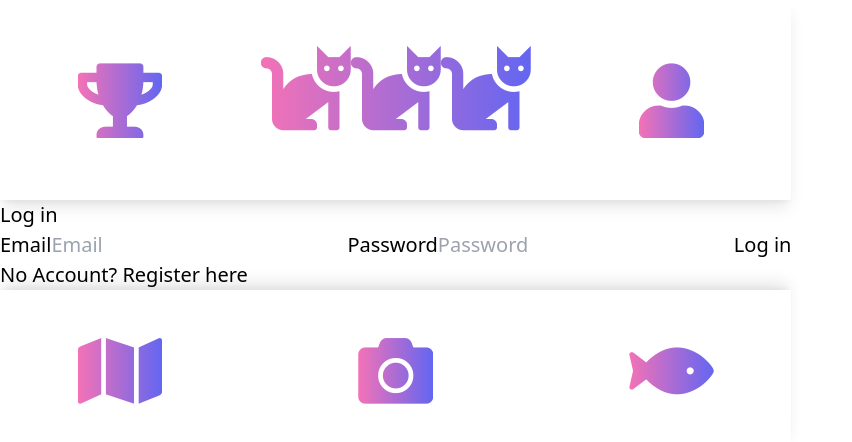
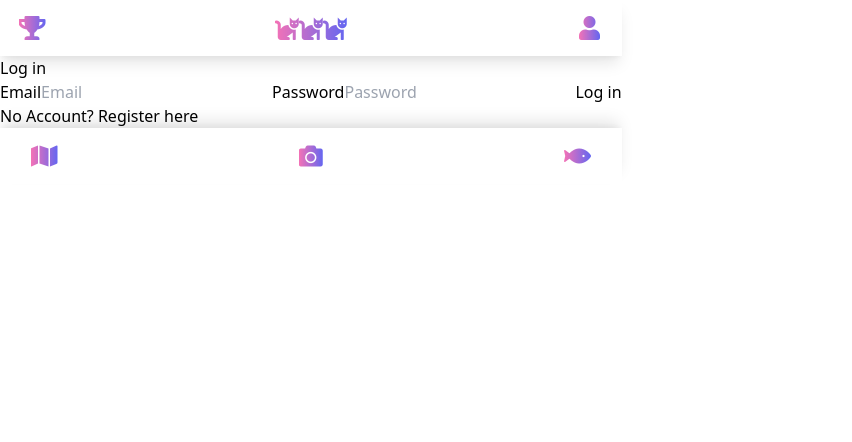
Before and after one commit to harakeke-2021/catwatch, a React (Vite) app: page /login in a window 1280 px wide. Before the commit this address led to /login#/login. Shown: the top 442 px of the page, without its empty margins (0-852 px from the left). Built offline with nearby package versions, Linux system fonts and the light colour scheme; no server answers.

Commit message:
resizing for PWA

```diff
--- a/client/features/feed/FeedPost.jsx
+++ b/client/features/feed/FeedPost.jsx
@@ -6,17 +6,17 @@ import cat from 'url:../../static/cat.jpeg'
 export default function FeedPost (props) {
   return (
     <section className="pb-12">
-      <div className="flex items-center p-6">
-        <div className="flex w-24 h-24 bg-green-500 rounded-full" >
-          <p className="m-auto text-7xl">😽</p>
+      <div className="flex items-center p-4">
+        <div className="flex w-8 h-8 bg-green-500 rounded-full" >
+          <p className="m-auto">😽</p>
         </div>
-        <div className="px-8 text-3xl">{props.item}</div>
+        <div className="px-8">{props.item}</div>
       </div>
       <div>
         <img className="w-full" src={cat} alt=""/>
       </div>
-      <div className="h-16 bg-gray-300"></div>
-      <div className="h-24 text-2xl">Lorem ipsum dolor sit amet consectetur adipisicing elit. Temporibus, vel magni. Non impedit id ducimus delectus a. Voluptatibus, qui temporibus!</div>
+      <div className="h-8 p-2 bg-gray-300"></div>
+      <div className="h-24 p-2 text-sm">Lorem ipsum dolor sit amet consectetur adipisicing elit. Temporibus, vel magni. Non impedit id ducimus delectus a. Voluptatibus, qui temporibus!</div>
     </section>
   )
 }
--- a/client/features/nav/Camera.jsx
+++ /dev/null
@@ -1,9 +0,0 @@
-import React from 'react'
-
-export default function Camera () {
-  return (
-    <div>
-     📷
-    </div>
-  )
-}
--- a/client/features/nav/Footer.jsx
+++ b/client/features/nav/Footer.jsx
@@ -3,8 +3,8 @@ import NavButton from './NavButton'
 
 export default function Footer () {
   return (
-    <footer className="text-6xl shadow-lg transform rotate-180">
-      <div className="flex justify-between p-4 px-12 transform rotate-180">
+    <footer className="text-2xl shadow-lg transform rotate-180">
+      <div className="flex justify-between p-2 px-6 transform rotate-180">
         {/* map camera feed */}
         <NavButton target="/map" className="fas fa-map" />
         <NavButton target="/camera" className="fas fa-camera" />
--- a/client/features/nav/Header.jsx
+++ b/client/features/nav/Header.jsx
@@ -4,8 +4,8 @@ import NavButton from './NavButton'
 
 export default function Header () {
   return (
-    <header className="text-6xl shadow-lg">
-      <div className="flex justify-between p-8 px-12">
+    <header className="text-2xl shadow-lg">
+      <div className="flex items-center justify-between p-2 px-3">
         <NavButton target="/leaderboard" className="fas fa-trophy" />
         <Logo/>
         <NavButton target="/user" className="fas fa-user"/>
--- a/client/features/nav/Logo.jsx
+++ b/client/features/nav/Logo.jsx
@@ -3,9 +3,9 @@ import React from 'react'
 export default function Logo () {
   return (
     <div className="text-gradient bg-gradient-to-r from-pink-400 to-indigo-500">
-      <i className="text-7xl fas fa-cat"/>
-      <i className="text-7xl fas fa-cat"/>
-      <i className="text-7xl fas fa-cat"/>
+      <i className="fas fa-cat"/>
+      <i className="fas fa-cat"/>
+      <i className="fas fa-cat"/>
     </div>
   )
 }
--- a/client/features/nav/Map.jsx
+++ /dev/null
@@ -1,9 +0,0 @@
-import React from 'react'
-
-export default function Map () {
-  return (
-    <div>
-    🗺️
-    </div>
-  )
-}
--- a/client/features/nav/NavButton.jsx
+++ b/client/features/nav/NavButton.jsx
@@ -14,7 +14,7 @@ export default function NavButton ({ className, target }) {
   return (
     <div onClick={navigate} className={`p-2 rounded-xl ${routeMatch ? 'bg-gradient-to-r from-pink-400 to-indigo-500' : ''}`}>
       {/* <div className="flex justify-center w-20 h-20 p-3 bg-white rounded-lg"> */}
-      <div className="flex items-center justify-center w-20 h-20">
+      <div className="flex items-center justify-center w-6 h-6">
         <div className={`${className} ${routeMatch ? 'text-white' : 'text-gradient bg-gradient-to-r from-pink-400 to-indigo-500'}`}></div>
       </div>
       {/* </div> */}
--- a/client/index.html
+++ b/client/index.html
@@ -3,6 +3,13 @@
 
 <head>
   <meta charset="utf-8" />
+  <meta name="viewport" content="width=device-width, initial-scale=1, viewport-fit=cover">
+  <meta name="mobile-web-app-capable" content="yes">
+  <meta name="apple-mobile-web-app-capable" content="yes">
+  <meta name="apple-mobile-web-app-status-bar-style" content="black-translucent">
+
+  <link rel="manifest" href="manifest.webmanifest">
+
   <title>Cat Watch!</title>
 </head>
 
--- a/client/index.jsx
+++ b/client/index.jsx
@@ -1,6 +1,6 @@
 import React from 'react'
 import { render } from 'react-dom'
-import { HashRouter as Router } from 'react-router-dom'
+import { BrowserRouter as Router } from 'react-router-dom'
 import { Provider } from 'react-redux'
 import App from './App'
 import store from './store'
--- a/client/style.css
+++ b/client/style.css
@@ -1,9 +1,6 @@
 @import "tailwindcss/base";
 @import "tailwindcss/components";
 @import "tailwindcss/utilities";
-html {
-  font-size: 20px;
-}
 
 @layer utilities {
   .text-gradient {
--- a/package.json
+++ b/package.json
@@ -32,11 +32,13 @@
     "@parcel/optimizer-htmlnano": "^2.0.0-nightly.609",
     "@parcel/packager-css": "^2.0.0-nightly.609",
     "@parcel/packager-html": "^2.0.0-nightly.609",
+    "@parcel/packager-raw-url": "^2.0.0-nightly.2231",
     "@parcel/transformer-css": "^2.0.0-nightly.609",
     "@parcel/transformer-html": "^2.0.0-nightly.609",
     "@parcel/transformer-image": "^2.0.0-nightly.2231",
     "@parcel/transformer-postcss": "^2.0.0-nightly.609",
     "@parcel/transformer-posthtml": "^2.0.0-nightly.609",
+    "@parcel/transformer-webmanifest": "^2.0.0-nightly.2231",
     "@reduxjs/toolkit": "^1.5.0",
     "autoprefixer": "^10.2.4",
     "eslint": "^7.20.0",
```
Also changed, not shown: client/favicon.png (added), client/manifest.webmanifest (added), 1 other file (tests, documents, lock files or other folders).
